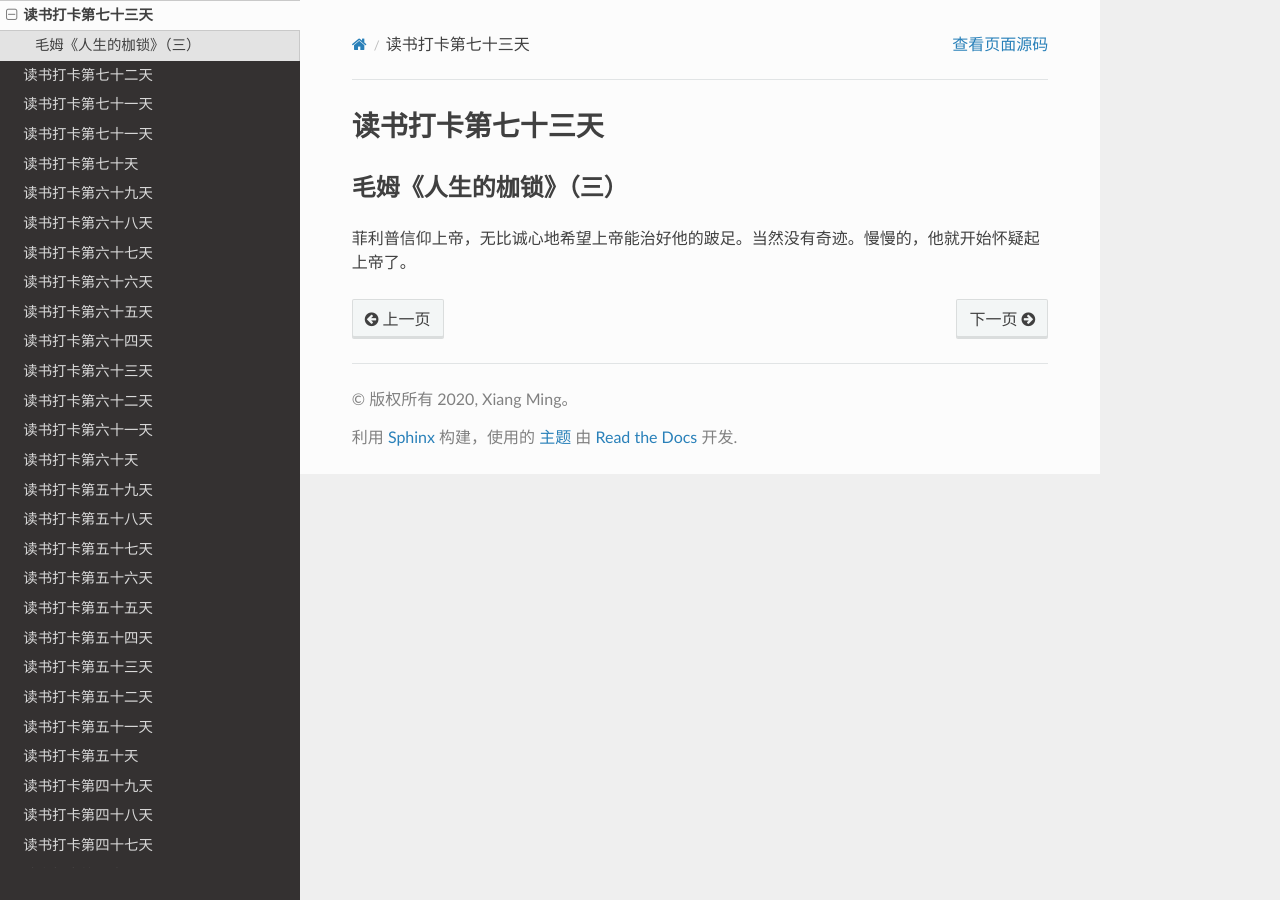
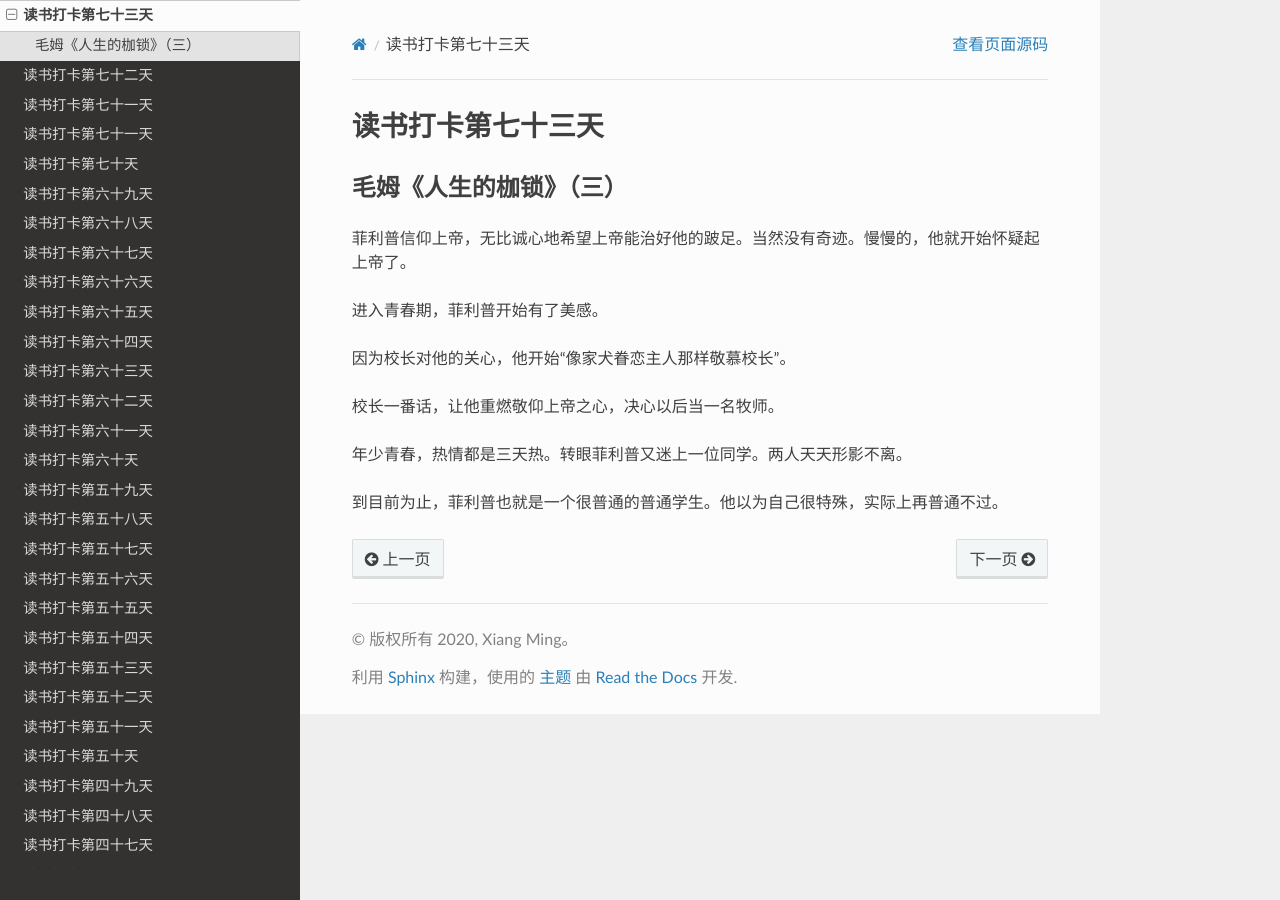
Before and after one commit to xiangming1975/reading, a Sphinx documentation site: the page built from source/2020-08-23.md, in a window 1280 px wide. Built offline with Sphinx 7.4.7 and the Read the Docs theme 2.0.0, drawn with Linux system fonts in a browser that asks for light colours.

```diff
--- a/source/2020-08-23.md
+++ b/source/2020-08-23.md
@@ -3,3 +3,13 @@
 ## 毛姆《人生的枷锁》（三）
 
 菲利普信仰上帝，无比诚心地希望上帝能治好他的跛足。当然没有奇迹。慢慢的，他就开始怀疑起上帝了。
+
+进入青春期，菲利普开始有了美感。
+
+因为校长对他的关心，他开始“像家犬眷恋主人那样敬慕校长”。
+
+校长一番话，让他重燃敬仰上帝之心，决心以后当一名牧师。
+
+年少青春，热情都是三天热。转眼菲利普又迷上一位同学。两人天天形影不离。
+
+到目前为止，菲利普也就是一个很普通的普通学生。他以为自己很特殊，实际上再普通不过。
```
Also changed, not shown: source/2020-08-22.md (+1 -1 lines), source/2020-08-24.md (added, +11 -0 lines), source/2020-08-25.md (added, +5 -0 lines).
